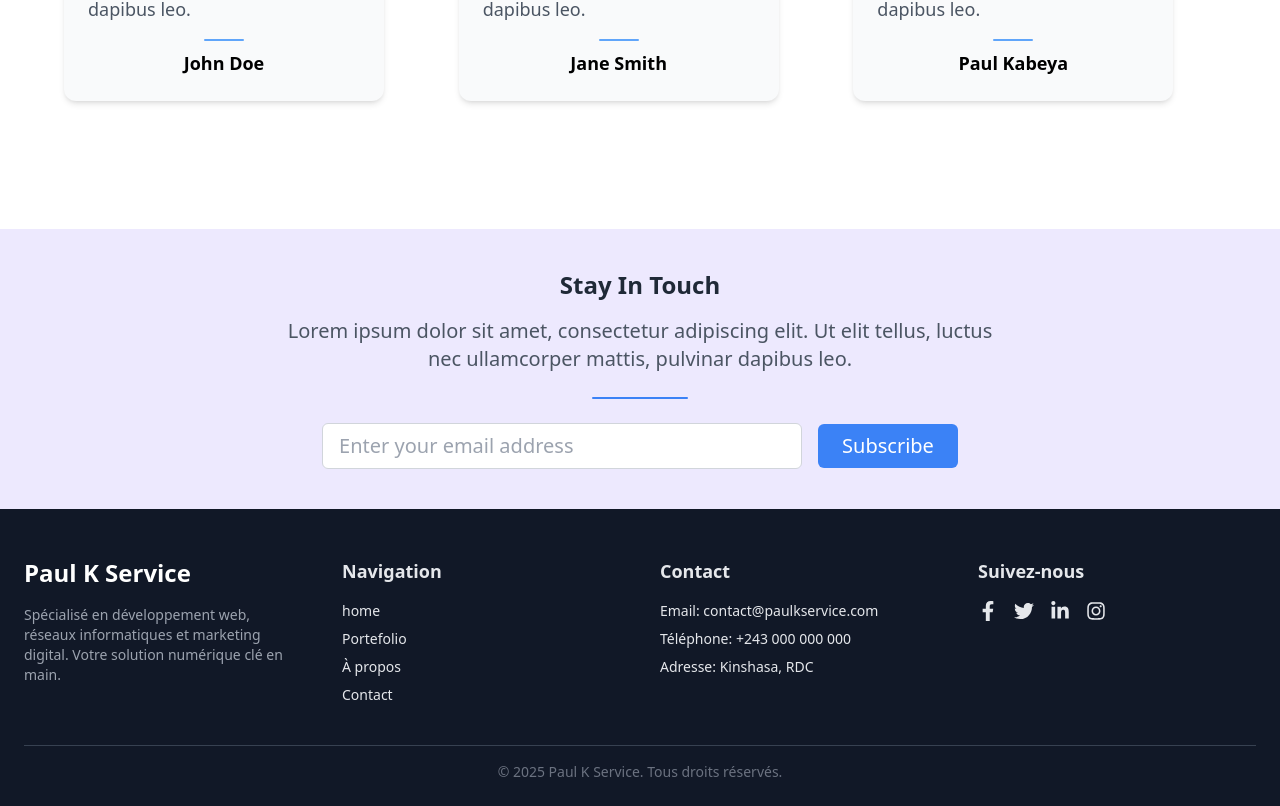
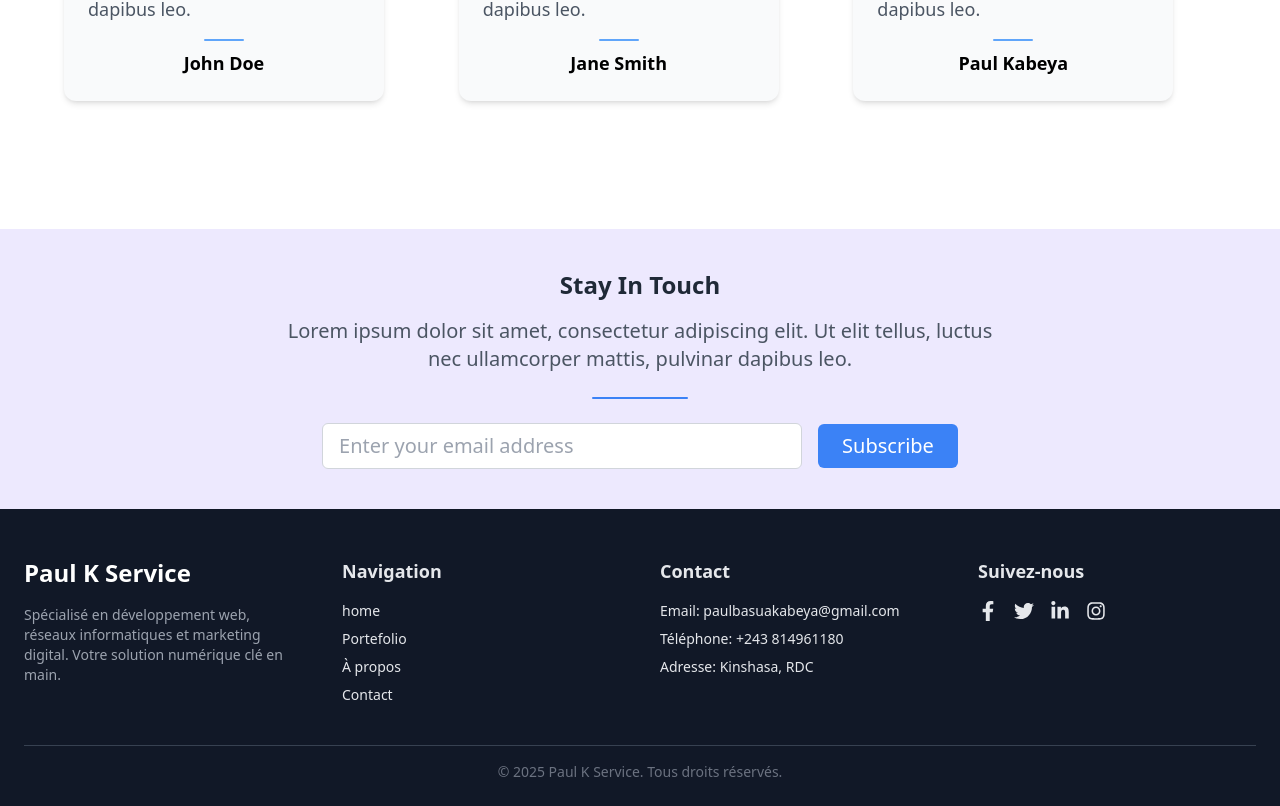
Before and after one commit to paulbasuakabeya/paulkservice, a React (Vite) app: page / in a window 1280 px wide. Shown: the part 4705-5511 px from the top of the page. Built offline with nearby package versions, Linux system fonts and the light colour scheme.

Commit message:
Ajouter fichiers manquants

```diff
--- a/src/components/footer.jsx
+++ b/src/components/footer.jsx
@@ -37,8 +37,8 @@ const Footer = () => {
         <div>
           <h3 className="text-lg font-semibold mb-4">Contact</h3>
           <ul className="text-sm space-y-2">
-            <li>Email: contact@paulkservice.com</li>
-            <li>Téléphone: +243 000 000 000</li>
+            <li>Email: paulbasuakabeya@gmail.com</li>
+            <li>Téléphone: +243 814961180</li>
             <li>Adresse: Kinshasa, RDC</li>
           </ul>
         </div>
@@ -47,7 +47,7 @@ const Footer = () => {
         <div>
           <h3 className="text-lg font-semibold mb-4">Suivez-nous</h3>
           <div className="flex space-x-4 text-xl">
-            <a href="#" className="hover:text-white"><FaFacebookF /></a>
+            <a href="https://web.facebook.com/profile.php?id=100075705774517&locale=fr_FR" className="hover:text-white"><FaFacebookF /></a>
             <a href="#" className="hover:text-white"><FaTwitter /></a>
             <a href="#" className="hover:text-white"><FaLinkedinIn /></a>
             <a href="#" className="hover:text-white"><FaInstagram /></a>
```
